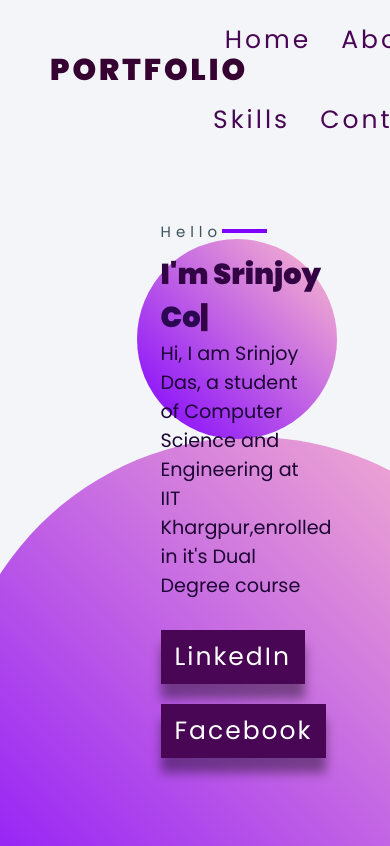
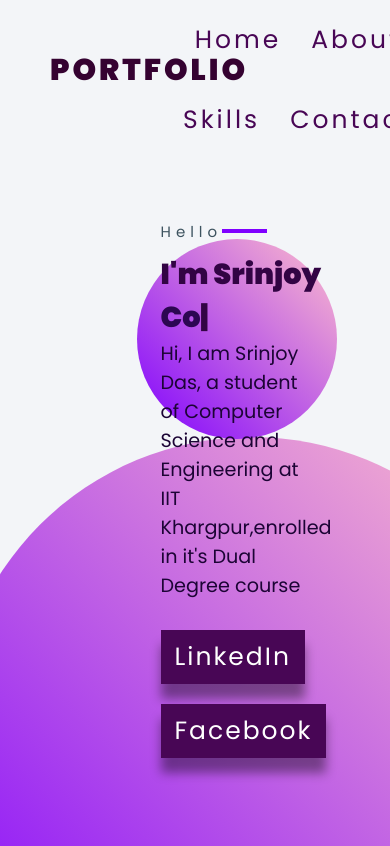
Before and after one commit to SRINJOY59/MyPortfolio, a plain HTML site: page index.html in a window 390 px wide. Shown: the top 846 px of the page. Drawn offline with nearby package versions, Linux system fonts and the light colour scheme; grey boxes are pictures that could not be loaded.

Commit message:
Add files via upload
Final commit

```diff
--- a/style.css
+++ b/style.css
@@ -208,10 +208,15 @@ button:hover{
 .li1,a{
   display: flex;
   flex-direction: row;
+  position: relative;
+  right: 15px;
 }
 .li2,a{
   display: flex;
   flex-direction: row;
+  font-size: 1px;
+  position: relative;
+  right: 15px;
 }
   .wrapper {
     height: auto;
```
